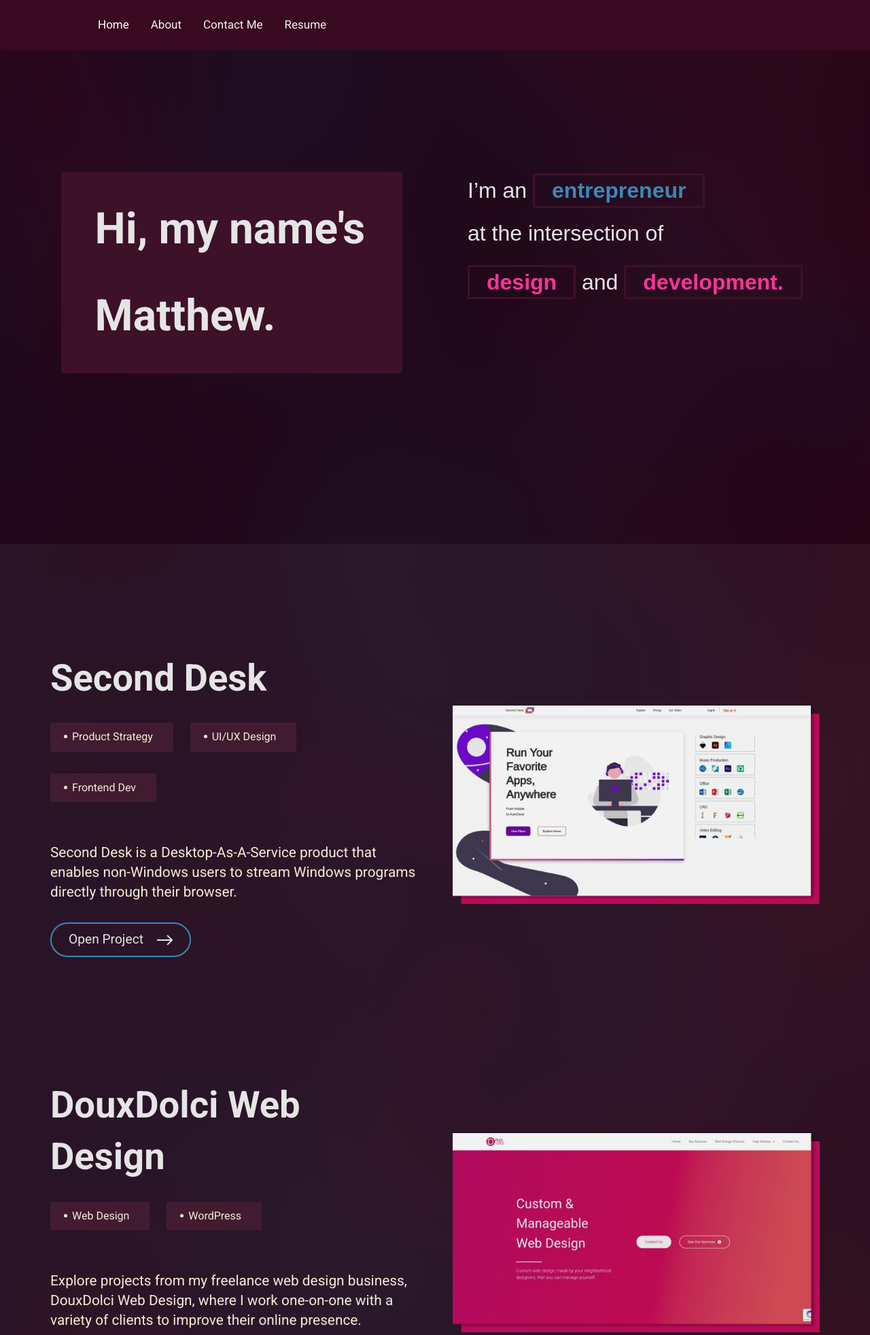
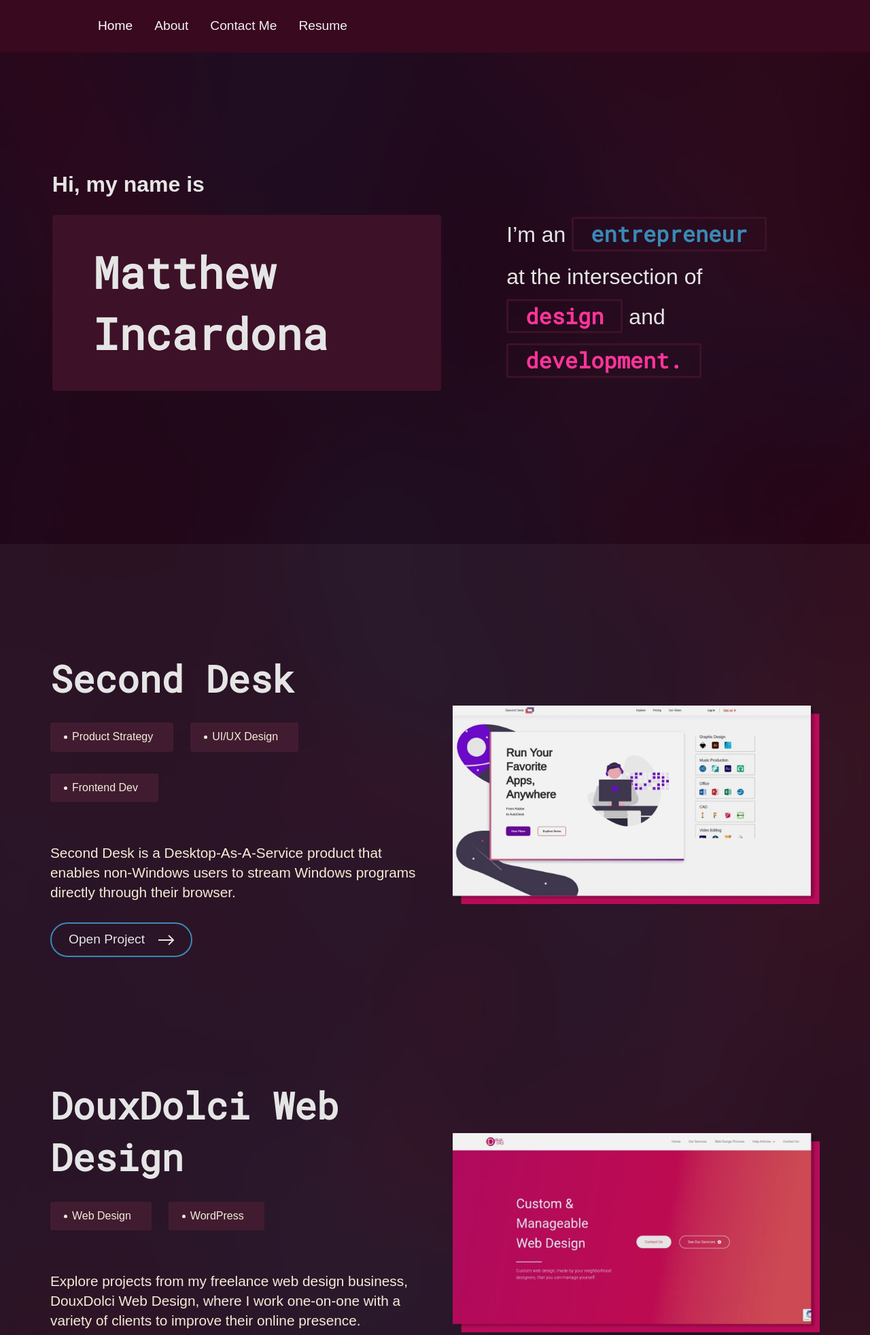
Before and after one commit to matthewincardona/portfolio, a PHP site: page / in a window 1280 px wide. Shown: the top 1964 px of the page at 68% size. Run offline with PHP 8.4, Linux system fonts and the light colour scheme.

Commit message:
changed fonts

```diff
--- a/index.html
+++ b/index.html
@@ -9,27 +9,30 @@
   <link rel="stylesheet" href="styles.css" />
 
   <!-- load fonts asynchronously -->
+  <!-- Jetbrains Mono -->
   <link rel="preconnect" href="https://fonts.gstatic.com" crossorigin />
-  <link rel="preload" as="style"
-    href="https://fonts.googleapis.com/css2?family=Roboto:wght@100;300;400;700&display=swap" />
-  <link rel=" stylesheet" href="https://fonts.googleapis.com/css2?family=Roboto:wght@100;300;400;700&display=swap""
+  <link rel="preload" as="style" href="https://fonts.googleapis.com/css2?family=JetBrains+Mono&display=swap" />
+  <link rel=" stylesheet" href="https://fonts.googleapis.com/css2?family=JetBrains+Mono&display=swap" media=" print"
+    onload="this.media='all'" />
+  <noscript>
+    <link rel="stylesheet" href="https://fonts.googleapis.com/css2?family=JetBrains+Mono&display=swap" />
+
+    <!-- IBM Plex Sans -->
+    <link rel="preload" as="style" href="https://fonts.googleapis.com/css2?family=IBM+Plex+Sans&display=swap" />
+    <link rel=" stylesheet" href="https://fonts.googleapis.com/css2?family=IBM+Plex+Sans&display=swap" media=" print"
+      onload="this.media='all'" />
+    <noscript>
+      <link rel="stylesheet" href="https://fonts.googleapis.com/css2?family=IBM+Plex+Sans&display=swap" />
+    </noscript>
+
+    <!-- Roboto Mono -->
+    <link rel="preload" as="style" href="https://fonts.googleapis.com/css2?family=Roboto+Mono&display=swap" />
+    <link rel=" stylesheet" href="https://fonts.googleapis.com/css2?family=Roboto+Mono&display=swap"
       media=" print" onload="this.media='all'" />
-  <noscript>
-    <link rel="stylesheet" href="https://fonts.googleapis.com/css2?family=Roboto:wght@100;300;400;700&display=swap" />
-  </noscript>
-  <script src="scripts.js"></script>
-
-
-  <!-- <link rel="preconnect" href="https://fonts.googleapis.com" />
-    <link rel="preconnect" href="https://fonts.gstatic.com" crossorigin />
-    <link
-      href="https://fonts.googleapis.com/css2?family=Arimo&display=swap"
-      rel="stylesheet"
-    />
-    <link
-      rel="stylesheet"
-      href="https://cdnjs.cloudflare.com/ajax/libs/font-awesome/4.7.0/css/font-awesome.min.css"
-    /> -->
+    <noscript>
+      <link rel="stylesheet" href="https://fonts.googleapis.com/css2?family=Roboto+Mono&display=swap" />
+    </noscript>
+    <script src="scripts.js"></script>
 
 </head>
 
@@ -51,7 +54,7 @@
       <!-- Main welcome area -->
       <div class="hero">
         <div class="hero__welcome-msg">
-          <h1>Hi, my name's <br /><a href="./about-me.html">Matthew.</a></h1>
+          <h1><a href="./about-me.html"><span class="hero__name-top">Hi, my name is </span><br /><div class="hero__name-bottom">Matthew<br />Incardona</div> </a></h1>
         </div>
         <div class="hero__desc">
           <div class="hero__desc-top">
@@ -62,7 +65,7 @@
           </div>
           <div class="hero__desc-bottom">
             <p>
-              <span class="highlight highlight--alt">design</span> and
+              <span class="highlight highlight--alt">design</span> and<br />
               <span class="highlight highlight--alt">development.</span>
             </p>
           </div>
@@ -124,7 +127,8 @@
                 <li class="project-tag"><span>UI/UX Design</span></li>
               </ul>
               <p class="project__descr">
-                Rochester Greenovation is a local thrift store with a goal to let nothing go to waste. This project was part of a two-week team-based UX competition hosted by the Rochester Institute of Technology.
+                Rochester Greenovation is a local thrift store with a goal to let nothing go to waste. This project was
+                part of a two-week team-based UX competition hosted by the Rochester Institute of Technology.
               </p>
               <a class="project__btn" href="./rochester-greenovation.html">
                 Open Project
--- a/styles.css
+++ b/styles.css
@@ -127,7 +127,7 @@ TYPOGRAPHY
 
 a {
   text-decoration: none;
-  font-family: "Roboto", sans-serif;
+  font-family: "IBM Plex Sans", sans-serif;
   color: var(--header-color);
   margin: 0;
   padding: 0;
@@ -136,7 +136,7 @@ a {
 ul,
 ol,
 li {
-  font-family: "Roboto", sans-serif;
+  font-family: "IBM Plex Sans", sans-serif;
   color: var(--body-color);
   font-size: clamp(1rem, 2.5vw, 1.3rem);
   line-height: 140%;
@@ -150,15 +150,15 @@ hr {
 }
 
 h1 {
-  font-family: "Roboto", sans-serif;
+  font-family: "Roboto Mono", monospace;
   color: var(--header-color);
   font-size: clamp(2.5rem, 5vw, 4rem);
   letter-spacing: 0px;
-  line-height: 200%;
+  line-height: 140%;
 }
 
 h2 {
-  font-family: "Roboto", sans-serif;
+  font-family: "Roboto Mono", monospace;
   color: var(--header-color);
   font-size: clamp(3rem, 4.5vw, 3.4rem);
   letter-spacing: 4%;
@@ -167,7 +167,7 @@ h2 {
 }
 
 h3 {
-  font-family: "Roboto", sans-serif;
+  font-family: "Roboto Mono", monospace;
   color: var(--header-color);
   font-size: clamp(2.4rem, 4.5vw, 3.2rem);
   letter-spacing: 4%;
@@ -176,7 +176,7 @@ h3 {
 }
 
 h4 {
-  font-family: "Roboto", sans-serif;
+  font-family: "Roboto Mono", monospace;
   color: var(--header-color);
   font-size: clamp(2rem, 4.5vw, 2.2rem);
   letter-spacing: 4%;
@@ -186,13 +186,13 @@ h4 {
 }
 
 .subtitle {
-  font-family: "Roboto", sans-serif;
+  font-family: "IBM Plex Sans", sans-serif;
   color: var(--header-color);
   font-size: clamp(1.5rem, 2.5vw, 2.8rem);
 }
 
 p {
-  font-family: "Roboto", sans-serif;
+  font-family: "IBM Plex Sans", sans-serif;
   color: var(--body-color);
   font-size: clamp(1rem, 2.5vw, 1.3rem);
   line-height: 140%;
@@ -202,14 +202,14 @@ input,
 label,
 select,
 textarea {
-  font-family: "Roboto", sans-serif;
+  font-family: "IBM Plex Sans", sans-serif;
   color: var(--body-color);
   font-size: clamp(1rem, 2.5vw, 1.3rem);
   line-height: 140%;
 }
 
 button {
-  font-family: "Roboto", sans-serif;
+  font-family: "IBM Plex Sans", sans-serif;
   color: var(--header-color);
   font-size: clamp(1.2rem, 2.5vw, 1.2rem);
   line-height: 140%;
@@ -228,9 +228,8 @@ https://www.w3schools.com/howto/tryit.asp?filename=tryhow_js_topnav
   width: 100%;
   overflow: hidden;
   background-color: #390920;
-  font-family: "Arimo", sans-serif;
+  font-family: "IBM Plex Sans", sans-serif;
   color: var(--header-color);
-  font-size: clamp(1.2rem, 2.5vw, 0.6rem);
   padding-left: 10%;
   padding-top: 10px;
   padding-bottom: 10px;
@@ -246,6 +245,9 @@ https://www.w3schools.com/howto/tryit.asp?filename=tryhow_js_topnav
   text-decoration: none;
   font-size: 17px;
   transition: 0.2s all ease-out;
+  font-family: "IBM Plex Sans", sans-serif;
+  font-size: clamp(1.2rem, 2.5vw, 0.6rem);
+  font-weight: 400;
 }
 
 .topnav a:hover {
@@ -301,23 +303,36 @@ HERO
 .hero {
   display: grid;
   min-height: 100vh;
-  grid-template-columns: 1fr 1fr;
+  grid-template-columns: 1fr 0.8fr;
   grid-template-rows: auto;
   justify-content: center;
   align-items: center;
   margin: auto;
   max-width: 1400px;
-  padding: 100px 7% 100px 7%;
+  padding: 100px 6% 100px 6%;
   column-gap: 6em;
 }
 
 .hero__welcome-msg {
-  padding: 20px;
-  padding-left: 50px;
+  margin-top: 2px;
+}
+
+.hero__welcome-msg a {
+  font-family: "Roboto Mono", monospace;
+}
+
+.hero__name-top {
+  font-size: clamp(1.2rem, 2.5vw, 2rem);
+  font-family: "IBM Plex Sans", sans-serif;
+  display: inline-block;
+}
+
+.hero__name-bottom {
+  font-size: clamp(3.3rem, 5vw, 4.8rem);
+  line-height: 140%;
+  padding: 40px 60px;
   background-color: #3d1127;
   border-radius: 4px;
-  margin-top: 2px;
-  /* animation: fade-in 0.4s 0.2s cubic-bezier(0.55, 0.055, 0.675, 0.19) both; */
 }
 
 @keyframes fade-in {
@@ -330,24 +345,16 @@ HERO
 }
 
 .hero__desc {
-  height: 330px;
-  /* animation: fade-in 0.5s 1s cubic-bezier(0.55, 0.055, 0.675, 0.19) both; */
+  margin-top: 80px;
 }
 
 .hero__desc p {
-  font-family: "Arimo", sans-serif;
+  font-family: "IBM Plex Sans", sans-serif;
   color: var(--header-color);
   font-size: clamp(1.5rem, 2.5vw, 2.5rem);
   line-height: 140%;
-  font-weight: 100;
-}
-
-.hero__desc-top {
-  margin-top: 20px;
-}
-
-.hero__desc-bottom {
-  margin-top: 24px;
+  font-weight: 400;
+  margin-top: 10px;
 }
 
 /* Break this into two rows on smaller devices */
@@ -366,6 +373,7 @@ HERO
   display: inline-block;
   margin: 0px 0px 15px 0px;
   color: var(--cta-color);
+  font-family: "Roboto Mono", monospace;
   font-weight: 800;
 }
 
@@ -450,10 +458,6 @@ PROJECTS
   /* cursor: pointer; */
   transition: 0.2s filter ease-in-out;
   filter: saturate(0.8) brightness(0.95);
-}
-
-.project__img:hover {
-  /* filter: none; */
 }
 
 /* Add an alt color to container background */
```
Also changed, not shown: about-me.html (+24 -16 lines), contact.html (+24 -16 lines), rochester-greenovation.html (+24 -9 lines), second-desk.html (+23 -8 lines), web-design.html (+24 -9 lines).
